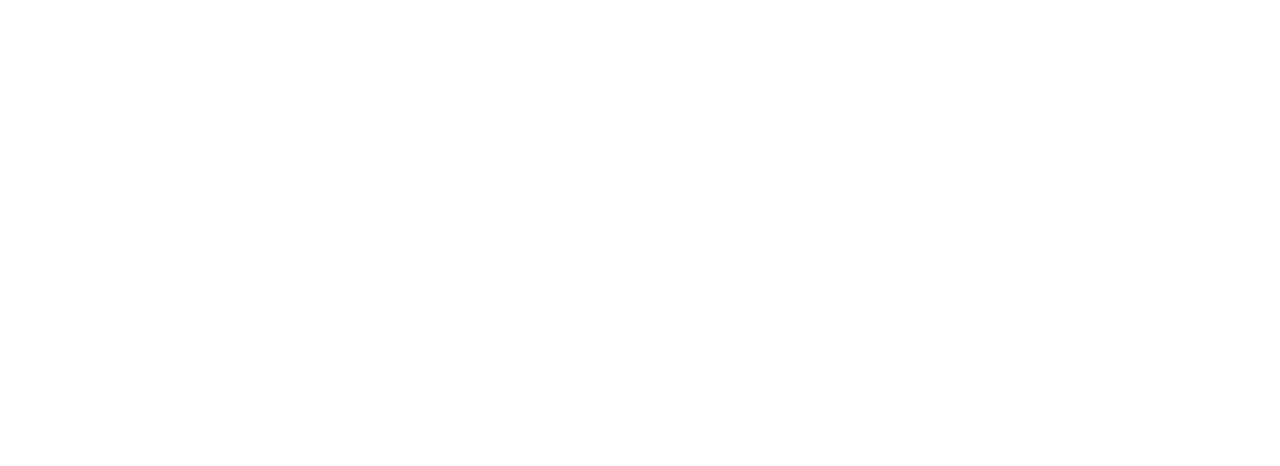
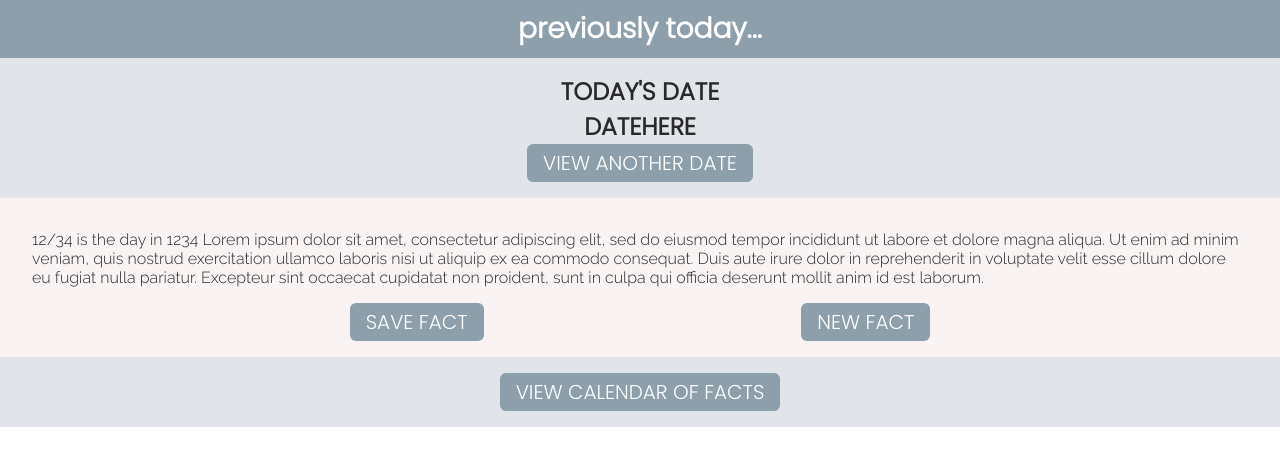
Before and after one commit to J0N-C/ajax-project, a website: page index.html in a window 1280 px wide. Drawn offline with Linux system fonts and the light colour scheme.

Commit message:
in progress homepage setup

```diff
--- a/css/layout.css
+++ b/css/layout.css
@@ -0,0 +1,45 @@
+.hidden {
+  display: none !important;
+}
+
+a:hover,
+button:hover {
+  cursor: pointer;
+}
+
+.flex {
+  width: 100%;
+  display: flex;
+}
+
+.row {
+  display: flex;
+  flex-wrap: wrap;
+}
+
+.column-full,
+.column-sidebar {
+  width: 100%;
+}
+
+.columnt-third {
+  width: 33%;
+}
+
+.just-cent {
+  justify-content: center;
+}
+
+.spce-even {
+  justify-content: space-evenly;
+}
+
+@media screen and (min-width: 768px) {
+  .container {
+    max-width: 900px;
+  }
+
+  .column-sidebar {
+    width: 30%;
+  }
+}
--- a/css/reset.css
+++ b/css/reset.css
@@ -1,7 +1,4 @@
 * {
   box-sizing: border-box;
-}
-
-body {
   margin: 0;
 }
--- a/css/styles.css
+++ b/css/styles.css
@@ -0,0 +1,50 @@
+a,
+button,
+h2 {
+  text-align: center;
+  font-family: 'Poppins', sans-serif;
+  color: #fff;
+}
+
+h1 {
+  font-size: 175%;
+  padding: 0.5rem;
+}
+
+h2 {
+  color: #292929;
+}
+
+p {
+  font-family: 'Raleway', sans-serif;
+  color: #292929;
+  padding: 1rem 0;
+}
+
+main,
+footer {
+  padding: 1rem 2rem;
+}
+
+button {
+  font-size: 125%;
+  border: none;
+  padding: 0.25rem 1rem;
+  border-radius: 6px;
+}
+
+.sidebar {
+  padding: 1rem;
+}
+
+.darkgray {
+  background: #8c9faa;
+}
+
+.lightgray {
+  background: #e1e5ea;
+}
+
+.light-cream {
+  background: #faf3f3;
+}
--- a/index.html
+++ b/index.html
@@ -5,15 +5,44 @@
   <meta name="viewport" content="width=device-width, initial-scale=1.0">
   <title>AJAX Project</title>
   <link rel="icon" href="images/favicon.ico">
+  <link rel="preconnect" href="https://fonts.googleapis.com">
+  <link rel="preconnect" href="https://fonts.gstatic.com" crossorigin>
+  <link href="https://fonts.googleapis.com/css2?family=Poppins:wght@300&family=Raleway:wght@300&display=swap"
+    rel="stylesheet">
   <link rel="stylesheet" href="css/reset.css">
   <link rel="stylesheet" href="css/layout.css">
   <link rel="stylesheet" href="css/styles.css">
 </head>
 <body>
   <header>
+    <div class="darkgray">
+      <a>
+        <h1>previously today...</h1>
+      </a>
+    </div>
+    <div class="lightgray sidebar row just-cent">
+      <h2 id="date-label" class="column-full">TODAY'S DATE</h2>
+      <h2 id="current-date" class="column-full">DATEHERE</h2>
+      <button class="darkgray">VIEW ANOTHER DATE</button>
+      <button id="sidebar-active" class="darkgray hidden footer">VIEW CALENDAR OF FACTS</button>
+    </div>
   </header>
-  <main>
+
+  <main class="light-cream row">
+    <p id="daily-fact">12/34 is the day in 1234 Lorem ipsum dolor sit amet, consectetur adipiscing elit, sed do eiusmod tempor incididunt ut
+    labore et dolore magna aliqua. Ut enim ad minim veniam, quis nostrud exercitation ullamco laboris nisi ut aliquip ex ea
+    commodo consequat. Duis aute irure dolor in reprehenderit in voluptate velit esse cillum dolore eu fugiat nulla
+    pariatur. Excepteur sint occaecat cupidatat non proident, sunt in culpa qui officia deserunt mollit anim id est laborum.</p>
+    <div class="flex spce-even">
+      <button class="darkgray column-third">SAVE FACT</button>
+      <button class="darkgray column-third">NEW FACT</button>
+    </div>
   </main>
+
+  <footer class="lightgray row just-cent">
+    <button id="footer-active" class="darkgray footer">VIEW CALENDAR OF FACTS</button>
+  </footer>
+
   <script src="js/data.js"></script>
   <script src="js/main.js"></script>
 </body>
```
